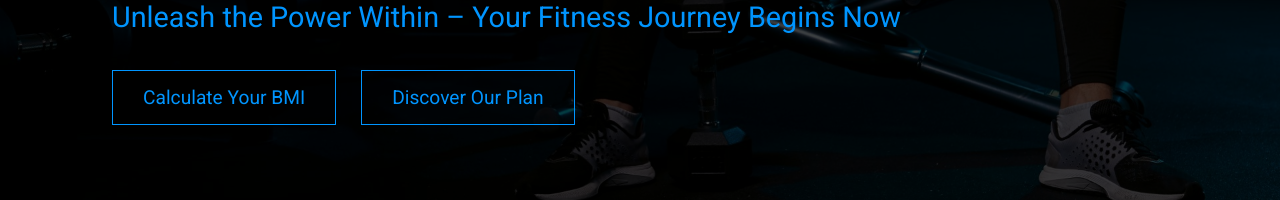
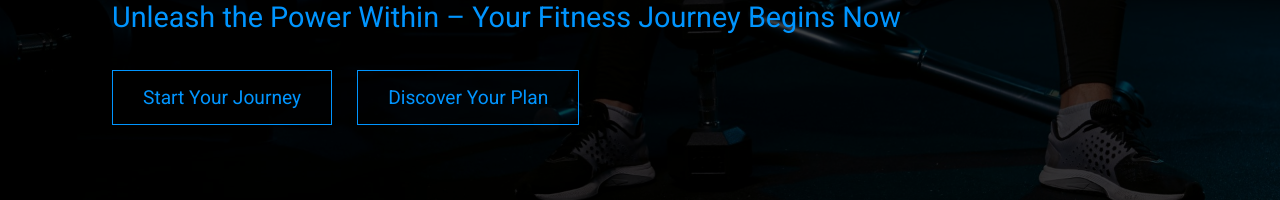
Before and after one commit to ChaitanyaSingh9742/GYM, a React (Vite) app in the folder Frontend/: page / in a window 1280 px wide. Shown: the part 586-786 px from the top of the page. Built offline with nearby package versions, Linux system fonts and the light colour scheme.

Commit message:
Sixteenth-commit

```diff
--- a/Frontend/src/App.jsx
+++ b/Frontend/src/App.jsx
@@ -1,7 +1,7 @@
 import React from "react";
-import { ToastContainer } from "react-toastify";
+import { ToastContainer, toast } from "react-toastify";
 import "react-toastify/dist/ReactToastify.css";
-import { BrowserRouter as Router, Routes, Route } from "react-router-dom";
+import { BrowserRouter as Router } from "react-router-dom";
 import "./App.css";
 import Navbar from "./components/Navbar";
 import Hero from "./components/Hero";
@@ -19,11 +19,9 @@ const App = () => {
       <Hero />
       <WorkoutSessions />
       <Gallery />
-      <Routes>
-        <Route path="/pricing" element={<Pricing />} />
-        <Route path="/bmi-calculator" element={<BMICalculator />} />
-      </Routes>
+      <Pricing />
       <Contact />
+      <BMICalculator />
       <Footer />
       <ToastContainer theme="dark" position="top-center" />
     </Router>
--- a/Frontend/src/components/Hero.jsx
+++ b/Frontend/src/components/Hero.jsx
@@ -1,17 +1,6 @@
 import React from "react";
-import { useNavigate } from "react-router-dom";
 
 const Hero = () => {
-  const navigate = useNavigate();
-
-  const handleBMICalculatorClick = () => {
-    navigate("/bmi-calculator");
-  };
-
-  const handlePricingClick = () => {
-    navigate("/pricing");
-  };
-
   return (
     <section className="hero">
       <div className="content">
@@ -25,8 +14,8 @@ const Hero = () => {
           <p>Unleash the Power Within – Your Fitness Journey Begins Now</p>
         </div>
         <div className="buttons">
-          <button onClick={handleBMICalculatorClick}>Calculate Your BMI</button>
-          <button onClick={handlePricingClick}>Discover Our Plan</button>
+          <button>Start Your Journey</button>
+          <button>Discover Your Plan</button>
         </div>
       </div>
     </section>
```
